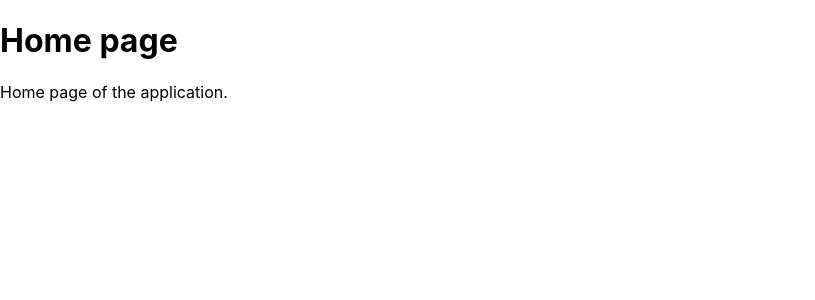
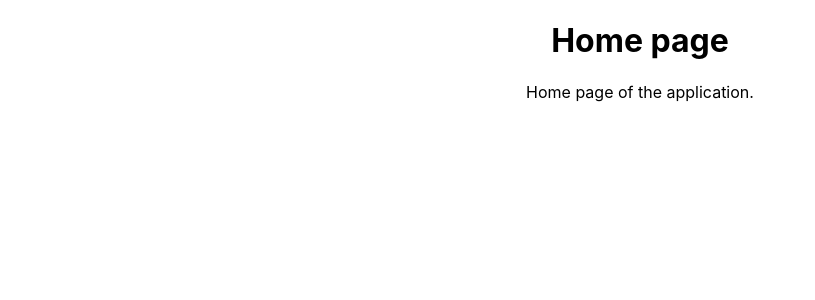
Before and after one commit to marlonfsolis/React_Redux_Counter, a React (Create React App) app: page / in a window 1280 px wide. Shown: the top 300 px of the page, without its empty margins (0-815 px from the left). Built offline with nearby package versions, Linux system fonts and the light colour scheme.

Commit message:
Re-structuring the project

```diff
--- a/src/App.js
+++ b/src/App.js
@@ -1,28 +1,11 @@
-import logo from './logo.svg';
 import './App.css';
-import Home from './components/Home/Home/Home';
+import Home from './views/Home/Home';
 
 function App() {
     return (
-        <Home />
-
-
-    //<div className="App">
-    //  <header className="App-header">
-    //    <img src={logo} className="App-logo" alt="logo" />
-    //    <p>
-    //      Edit <code>src/App.js</code> and save to reload.
-    //    </p>
-    //    <a
-    //      className="App-link"
-    //      href="https://reactjs.org"
-    //      target="_blank"
-    //      rel="noopener noreferrer"
-    //    >
-    //      Learn React
-    //    </a>
-    //  </header>
-    //</div>
+        <div className="App">
+            <Home />
+        </div>
   );
 }
 
```
Also changed, not shown: src/components/CounterControl/CounterControl.css (renamed from src/components/Counter/CounterControl/CounterControl.css), src/components/CounterControl/CounterControl.js (added), src/components/CounterOutput/CounterOutput.css (added), src/components/CounterOutput/CounterOutput.js (added), src/views/About/About.css (added), src/views/About/About.js (added), src/views/Home/Home.css (added), src/views/Home/Home.js (renamed from src/components/Home/Home/Home.js).
